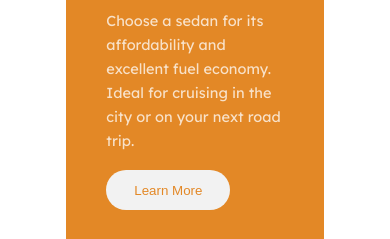
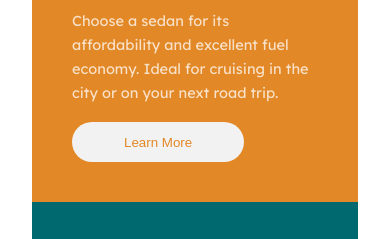
Before and after one commit to devdrizzy-ceo/3-column-card-preview, a plain HTML site: page index.html in a window 390 px wide. Shown: the part 214-453 px from the top of the page. Drawn offline with Linux system fonts and the light colour scheme; a web font is replaced by a local one.

Commit message:
Add files via upload

```diff
--- a/css/style.css
+++ b/css/style.css
@@ -15,7 +15,7 @@
 
 main {
   min-height: 75vh;
-  max-width: 66vw;
+  max-width: 52.5rem;
   display: flex;
   border-radius: 0.5rem;
   overflow: hidden;
@@ -119,5 +119,7 @@
 
      main {
         flex-direction: column;
+        height: auto;
+        max-width: 100%;
      }
 }
```
